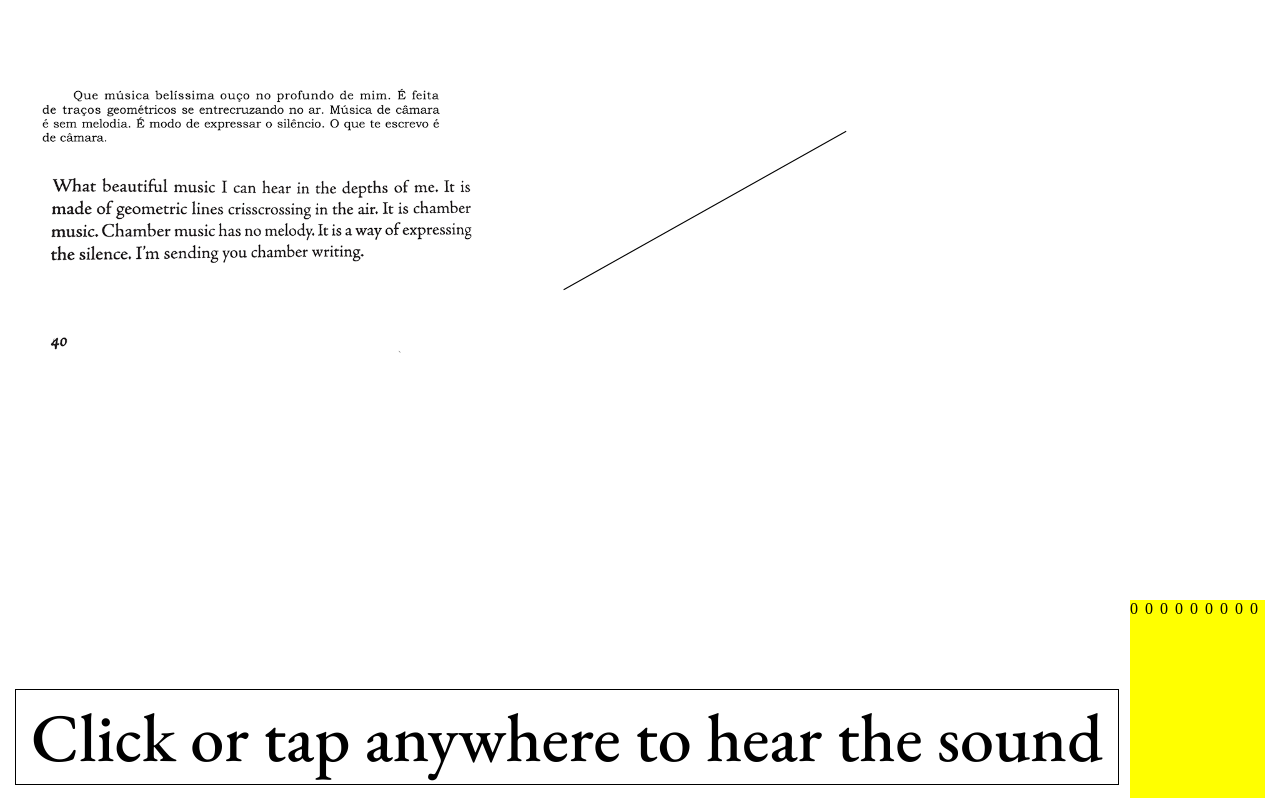
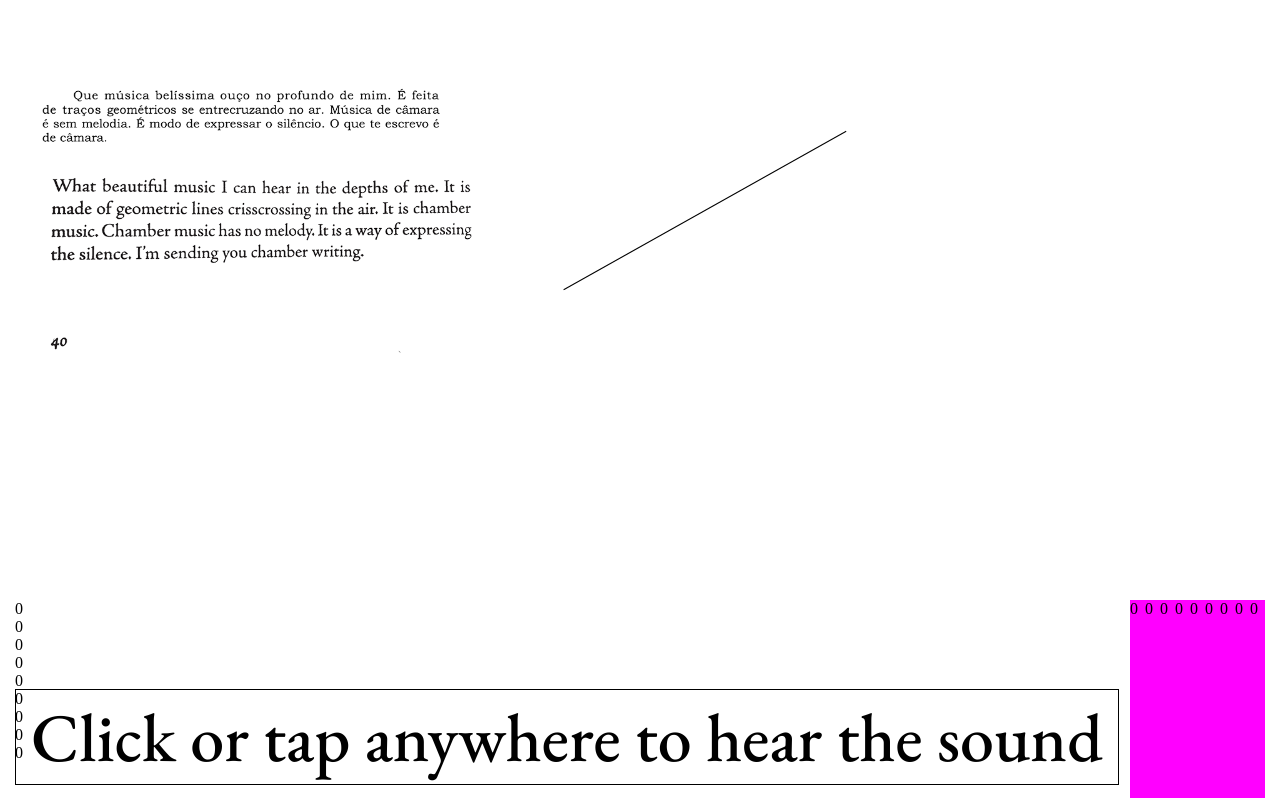
Before and after one commit to leodomingo/interesting-lines, a SvelteKit app: page / in a window 1280 px wide. Built offline with nearby package versions, Linux system fonts and the light colour scheme.

Commit message:
setting time differnet

```diff
--- a/src/components/canvas/Key.svelte
+++ b/src/components/canvas/Key.svelte
@@ -9,7 +9,7 @@
 	export let volumeCap;
 
 	let hasPlayed = false;
-
+    let time = 0 ;
 	export let volume;
 	let volumeTicker;
 
@@ -32,6 +32,7 @@
 	};
 
 	const resetAudio = () => {
+        time = audioCtrl.currentTime;
 		if (audioCtrl.currentTime > 7) {
 			audioCtrl.currentTime = 0;
 		}
@@ -69,6 +70,7 @@
 </script>
 
 <div>
+    <div>{time}</div>
 	<audio bind:this={audioCtrl} controls={false} preload="auto" loop>
 		<source src="{note}.wav" type="audio/wav" />
 		Your browser does not support the audio element.
--- a/src/components/canvas/Piano.svelte
+++ b/src/components/canvas/Piano.svelte
@@ -59,7 +59,7 @@
 		height: 100%;
 		width: 15px;
 		bottom: 0px;
-        background-color: yellow;
+        background-color: magenta;
 
 	}
 	.volume-marker > div {
```
